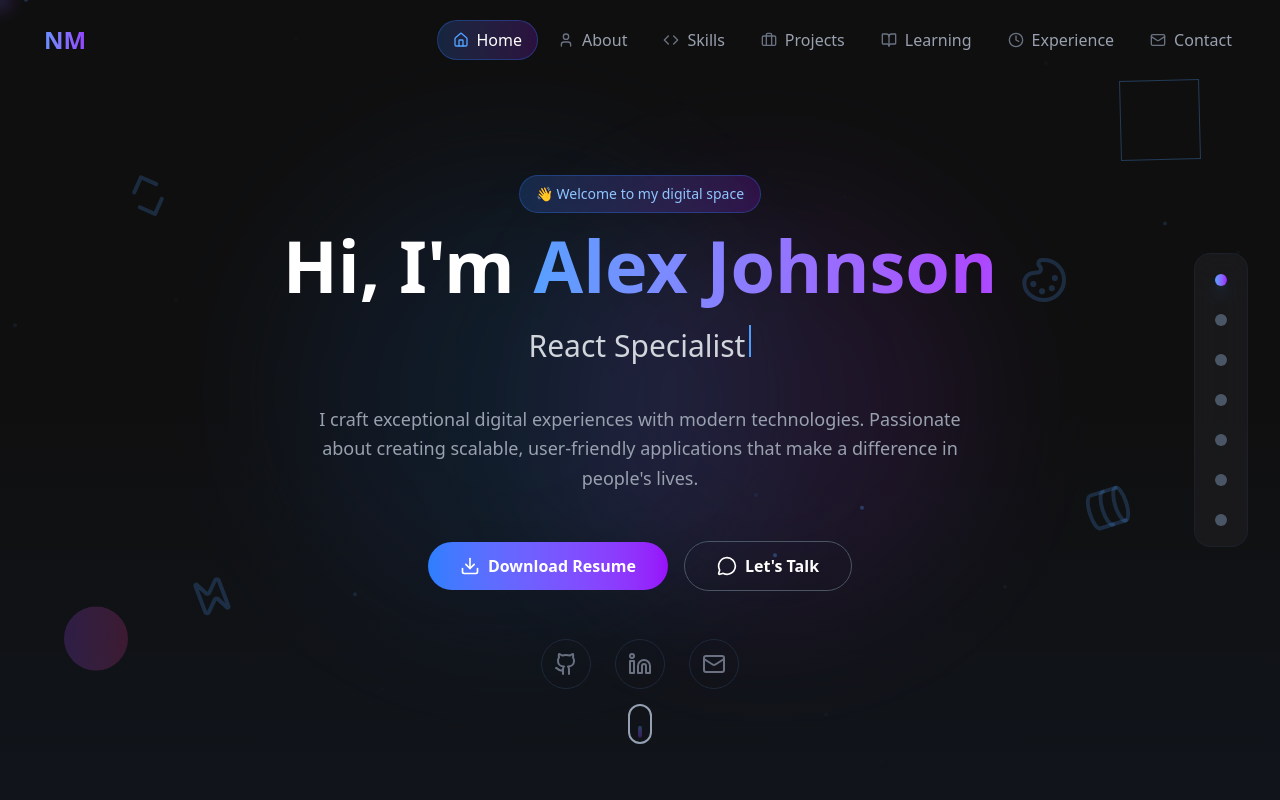
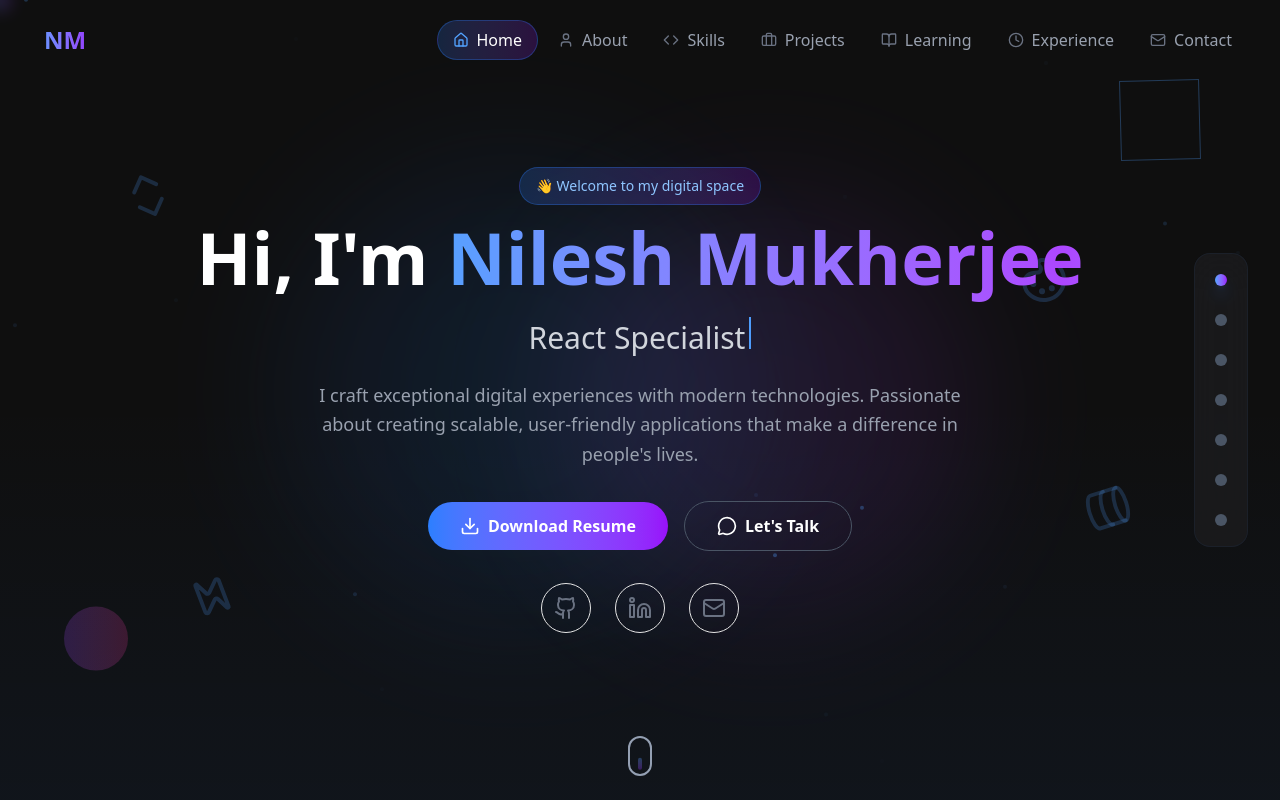
Before and after one commit to developernilesh/nileshdevfolio, a Next.js app: page / in a window 1280 px wide. Shown: the top 800 px of the page. Built offline with nearby package versions, Linux system fonts and the light colour scheme.

Commit message:
Refactored Hero Component: Removed unused floating icons, updated role name, and adjusted margin classes for improved layout

```diff
--- a/src/components/sections/hero.tsx
+++ b/src/components/sections/hero.tsx
@@ -4,13 +4,6 @@ import { motion, useMotionValue, useTransform, useSpring } from "framer-motion"
 import { Download, MessageCircle, Code, Palette, Zap, Database } from "lucide-react"
 import { useState, useEffect, useRef } from "react"
 import { ROLES, FLOATING_ICONS, SOCIAL_LINKS } from "@/constants/data"
-
-const floatingIcons = [
-  { icon: Code, delay: 0, x: "10%", y: "20%" },
-  { icon: Palette, delay: 0.5, x: "80%", y: "30%" },
-  { icon: Zap, delay: 1, x: "15%", y: "70%" },
-  { icon: Database, delay: 1.5, x: "85%", y: "60%" },
-]
 
 export default function Hero() {
   const [currentRole, setCurrentRole] = useState(0)
@@ -56,7 +49,7 @@ export default function Hero() {
   }, [mouseX, mouseY])
 
   return (
-    <section id="home" className="min-h-screen flex items-center justify-center relative overflow-hidden pt-16" ref={heroRef}>
+    <section id="home" className="min-h-screen flex justify-center items-center relative overflow-hidden" ref={heroRef}>
       {/* Enhanced Background Effects */}
       <div className="absolute inset-0">
         {/* Animated gradient orbs */}
@@ -216,13 +209,13 @@ export default function Hero() {
                 backgroundSize: "200% 200%",
               }}
             >
-              Alex Johnson
+              Nilesh Mukherjee
             </motion.span>
           </motion.h1>
 
           {/* Enhanced role animation */}
           <motion.div
-            className="text-2xl md:text-3xl text-gray-300 mb-8 h-12 relative"
+            className="text-2xl md:text-3xl text-gray-300 mb-4 h-12 relative"
             initial={{ opacity: 0 }}
             animate={{ opacity: 1 }}
             transition={{ duration: 0.8, delay: 0.6 }}
@@ -248,7 +241,7 @@ export default function Hero() {
           </motion.div>
 
           <motion.p
-            className="text-lg text-gray-400 mb-12 max-w-2xl mx-auto leading-relaxed"
+            className="text-lg text-gray-400 mb-8 max-w-2xl mx-auto leading-relaxed"
             initial={{ opacity: 0, y: 20 }}
             animate={{ opacity: 1, y: 0 }}
             transition={{ duration: 0.8, delay: 0.8 }}
@@ -259,7 +252,7 @@ export default function Hero() {
 
           {/* Enhanced CTA buttons */}
           <motion.div
-            className="flex flex-col sm:flex-row gap-4 justify-center items-center mb-12"
+            className="flex flex-col sm:flex-row gap-4 justify-center items-center mb-8"
             initial={{ opacity: 0, y: 20 }}
             animate={{ opacity: 1, y: 0 }}
             transition={{ duration: 0.8, delay: 1 }}
@@ -311,7 +304,7 @@ export default function Hero() {
               <motion.a
                 key={index}
                 href={social.href}
-                className={`relative p-3 rounded-full text-gray-500 ${social.color} ${social.bg} transition-all duration-300 border border-gray-800 hover:border-gray-600 backdrop-blur-sm`}
+                className={`relative p-3 rounded-full text-gray-500 ${social.color} ${social.bg} transition-all duration-300 border ${social.border} backdrop-blur-sm`}
                 whileHover={{
                   scale: 1.2,
                   y: -5,
@@ -341,7 +334,7 @@ export default function Hero() {
 
       {/* Enhanced scroll indicator */}
       <motion.div
-        className="absolute bottom-8"
+        className="absolute bottom-0"
         initial={{ opacity: 0 }}
         animate={{ opacity: 1 }}
         transition={{ duration: 1, delay: 1.5 }}
```
